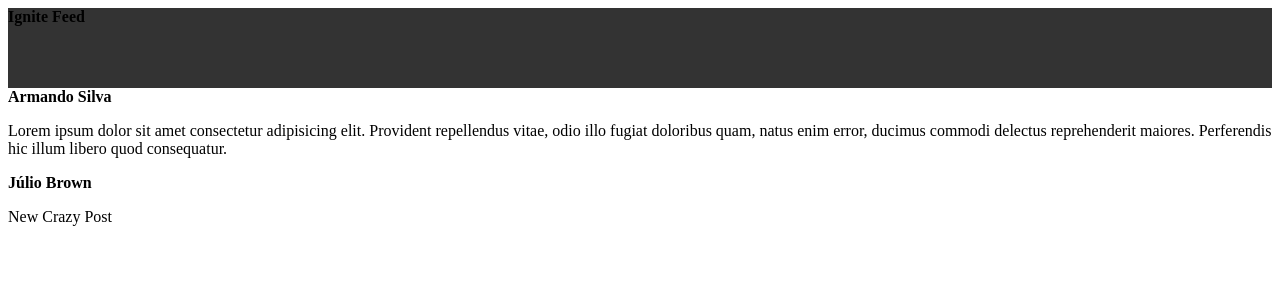
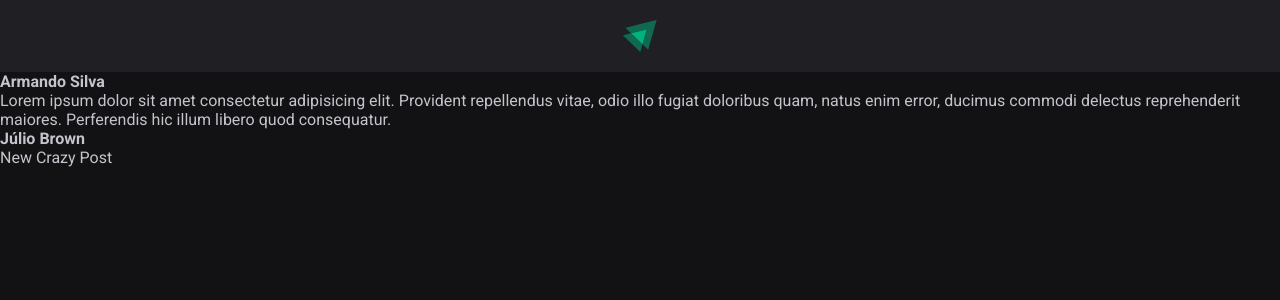
Before and after one commit to silvaarmando/reactjs_fundamentals, a React (Vite) app: page / in a window 1280 px wide. Shown: the top 300 px of the page. Built offline with nearby package versions, Linux system fonts and the light colour scheme.

Commit message:
Add Component Header

```diff
--- a/src/App.jsx
+++ b/src/App.jsx
@@ -2,6 +2,8 @@ import { Header } from "./components/Header"
 import {
   Post
 } from "./Post"
+
+import './global.css'
 
 export function App() {
   return (
--- a/src/components/Header.jsx
+++ b/src/components/Header.jsx
@@ -1,13 +1,16 @@
 import styles from './Header.module.css'
+
+import LogoIgnite from '../assets/ignite-logo.svg'
 
 export function Header() {
   return (
     <header
       className={styles.header}
     >
-      <strong>
-        Ignite Feed
-      </strong>
+      <img
+        src={LogoIgnite}
+        alt="Logotipo da Aplicação FeedIgnite"
+      />
     </header>
   )
 }
--- a/src/components/Header.module.css
+++ b/src/components/Header.module.css
@@ -1,4 +1,10 @@
-header {
-  background: #333;
-  height: 80px;
+.header {
+  background: var(--gray-800);
+  display: flex;
+  justify-content: center;
+  padding: 1.25rem 0;
 }
+
+.header img {
+  height: 2rem;
+}
--- a/src/global.css
+++ b/src/global.css
@@ -9,7 +9,6 @@
   --gray-900: #121214;
 
   --green-500: #00875F;
-
 }
 
 * {
```
Also changed, not shown: src/assets/ignite-logo.svg (added).
